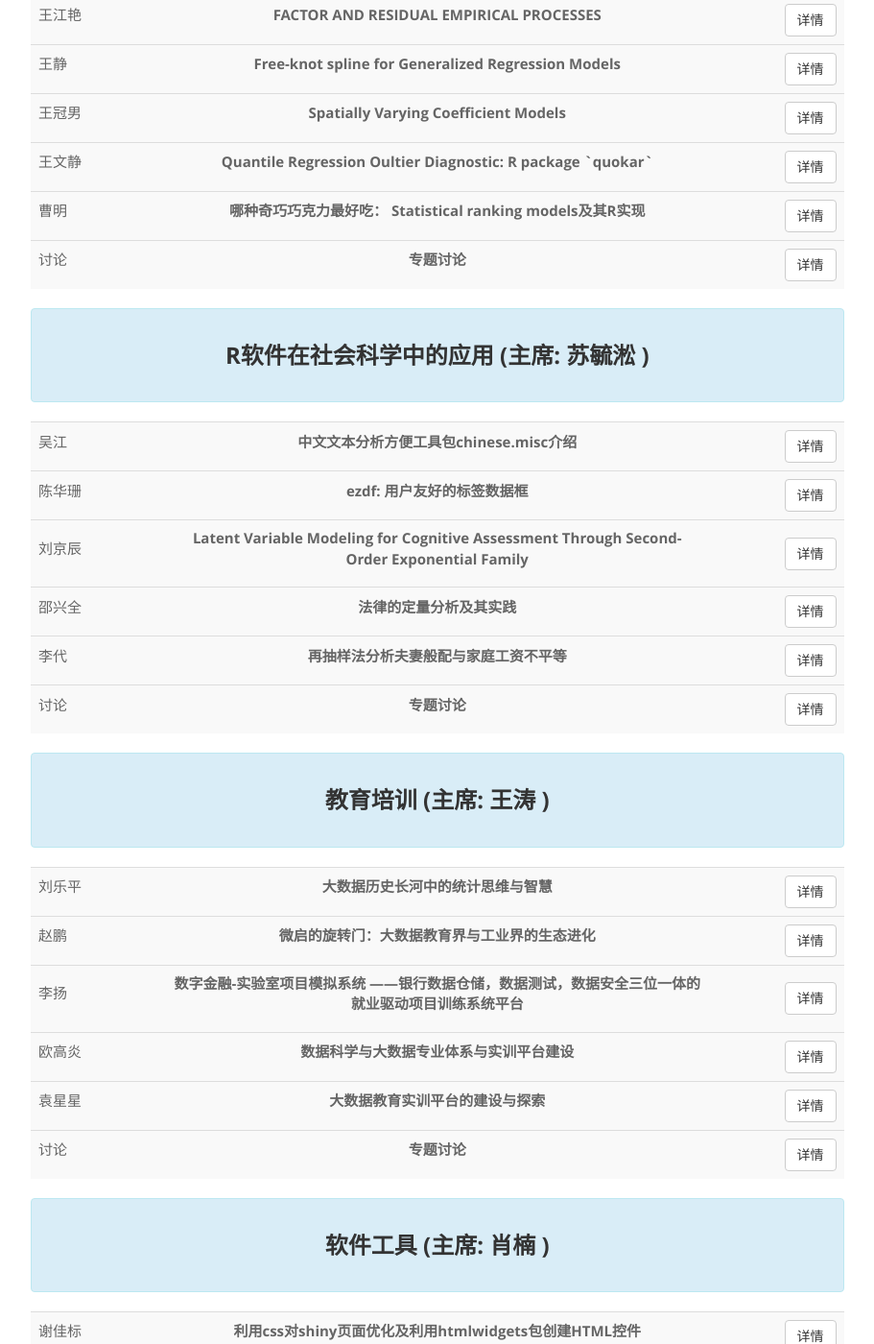
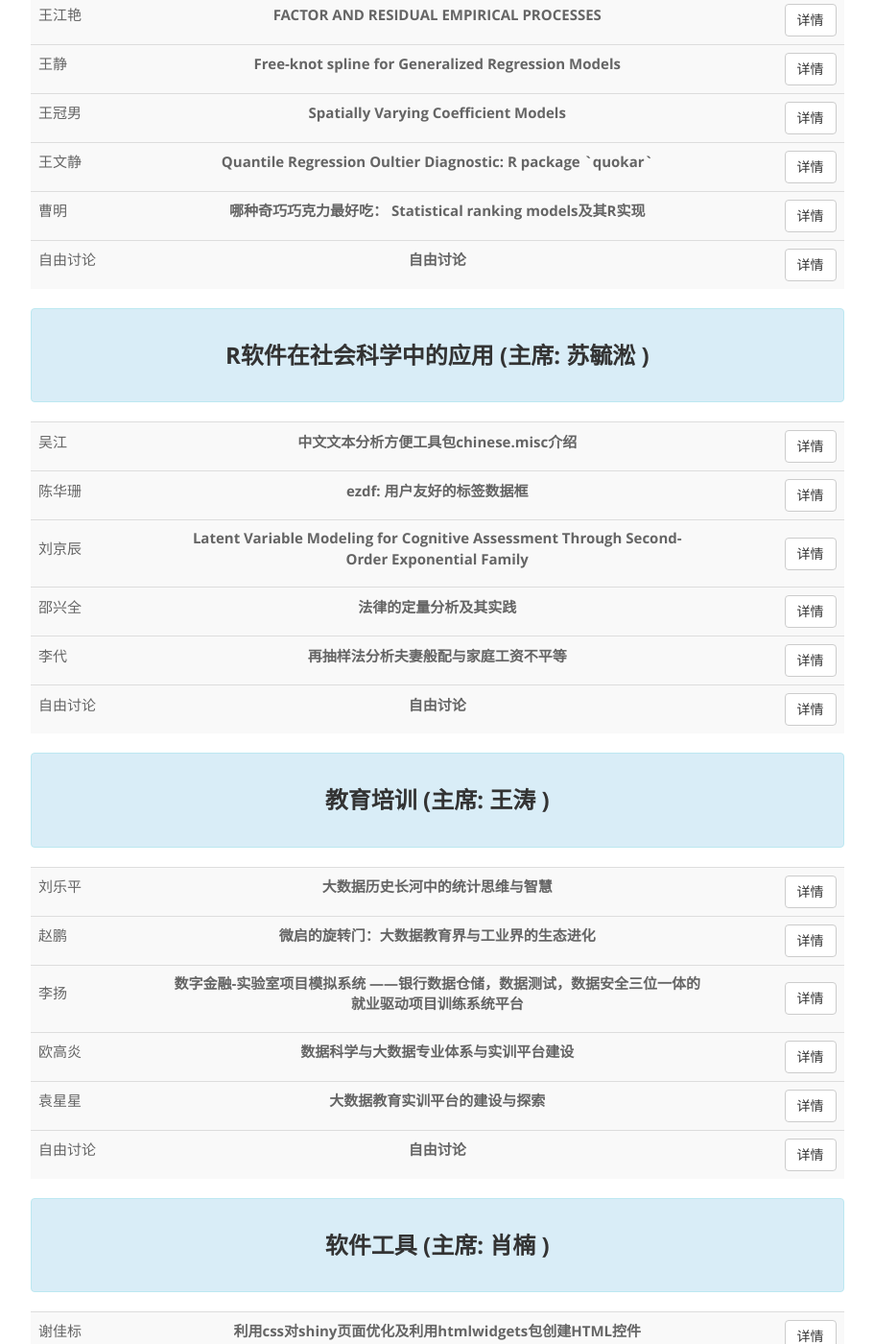
Before and after one commit to cosname/R-conference, a Jekyll site: the page built from bj2017/lectures.md, in a window 1280 px wide and 1400 px high, scrolled down 6818 px. Shown: the whole window at 96% size, without its empty margins (38-949 px from the left). Built offline with Jekyll 4.4.1, drawn with Linux system fonts in a browser that asks for light colours; some of the changed text lies outside the part shown.

Commit message:
Update lectures.md

```diff
--- a/bj2017/lectures.md
+++ b/bj2017/lectures.md
@@ -468,10 +468,10 @@
 
   <tr>
     <td class="col-md-2">
-    <p>讨论</p>
-    </td>
-    <td class="col-md-8">
-    <p class="text-center"><strong>专题讨论</strong></p>
+    <p>自由讨论</p>
+    </td>
+    <td class="col-md-8">
+    <p class="text-center"><strong>自由讨论</strong></p>
     </td>
     <td class="col-md-2">
     <button type="button" class="btn btn-default pull-right" data-toggle="collapse" href="#session-4-sub-5">详情</button>
@@ -479,8 +479,8 @@
   </tr>
   <tr class="collapse" id="session-4-sub-5">
     <td colspan="3">
-    <p><button type="button" class="btn btn-primary"><strong>摘要</strong></button> 专题讨论</p>
-    <p><button type="button" class="btn btn-info"><strong>演讲者</strong></button> 专题讨论</p>
+    <p><button type="button" class="btn btn-primary"><strong>摘要</strong></button> 自由讨论</p>
+    <p><button type="button" class="btn btn-info"><strong>演讲者</strong></button> 自由讨论</p>
     </td>
   </tr>
 
@@ -698,10 +698,10 @@
 
   <tr>
     <td class="col-md-2">
-    <p>讨论</p>
-    </td>
-    <td class="col-md-8">
-    <p class="text-center"><strong>专题讨论</strong></p>
+    <p>自由讨论</p>
+    </td>
+    <td class="col-md-8">
+    <p class="text-center"><strong>自由讨论</strong></p>
     </td>
     <td class="col-md-2">
     <button type="button" class="btn btn-default pull-right" data-toggle="collapse" href="#session-6-sub-6">详情</button>
@@ -709,8 +709,8 @@
   </tr>
   <tr class="collapse" id="session-6-sub-6">
     <td colspan="3">
-    <p><button type="button" class="btn btn-primary"><strong>摘要</strong></button> 专题讨论</p>
-    <p><button type="button" class="btn btn-info"><strong>演讲者</strong></button> 专题讨论</p>
+    <p><button type="button" class="btn btn-primary"><strong>摘要</strong></button> 自由讨论</p>
+    <p><button type="button" class="btn btn-info"><strong>演讲者</strong></button> 自由讨论</p>
     </td>
   </tr>
 
@@ -812,10 +812,10 @@
 
   <tr>
     <td class="col-md-2">
-    <p>讨论</p>
-    </td>
-    <td class="col-md-8">
-    <p class="text-center"><strong>专题讨论</strong></p>
+    <p>自由讨论</p>
+    </td>
+    <td class="col-md-8">
+    <p class="text-center"><strong>自由讨论</strong></p>
     </td>
     <td class="col-md-2">
     <button type="button" class="btn btn-default pull-right" data-toggle="collapse" href="#session-7-sub-6">详情</button>
@@ -823,8 +823,8 @@
   </tr>
   <tr class="collapse" id="session-7-sub-6">
     <td colspan="3">
-    <p><button type="button" class="btn btn-primary"><strong>摘要</strong></button> 专题讨论</p>
-    <p><button type="button" class="btn btn-info"><strong>演讲者</strong></button> 专题讨论</p>
+    <p><button type="button" class="btn btn-primary"><strong>摘要</strong></button> 自由讨论</p>
+    <p><button type="button" class="btn btn-info"><strong>演讲者</strong></button> 自由讨论</p>
     </td>
   </tr>
 
@@ -1136,10 +1136,10 @@
 
   <tr>
     <td class="col-md-2">
-    <p>讨论</p>
-    </td>
-    <td class="col-md-8">
-    <p class="text-center"><strong>专题讨论</strong></p>
+    <p>自由讨论</p>
+    </td>
+    <td class="col-md-8">
+    <p class="text-center"><strong>自由讨论</strong></p>
     </td>
     <td class="col-md-2">
     <button type="button" class="btn btn-default pull-right" data-toggle="collapse" href="#session-10-sub-5">详情</button>
@@ -1147,8 +1147,8 @@
   </tr>
   <tr class="collapse" id="session-10-sub-5">
     <td colspan="3">
-    <p><button type="button" class="btn btn-primary"><strong>摘要</strong></button> 专题讨论</p>
-    <p><button type="button" class="btn btn-info"><strong>演讲者</strong></button> 专题讨论</p>
+    <p><button type="button" class="btn btn-primary"><strong>摘要</strong></button> 自由讨论</p>
+    <p><button type="button" class="btn btn-info"><strong>演讲者</strong></button> 自由讨论</p>
     </td>
   </tr>
 
@@ -1250,10 +1250,10 @@
 
   <tr>
     <td class="col-md-2">
-    <p>讨论</p>
-    </td>
-    <td class="col-md-8">
-    <p class="text-center"><strong>专题讨论</strong></p>
+    <p>自由讨论</p>
+    </td>
+    <td class="col-md-8">
+    <p class="text-center"><strong>自由讨论</strong></p>
     </td>
     <td class="col-md-2">
     <button type="button" class="btn btn-default pull-right" data-toggle="collapse" href="#session-11-sub-6">详情</button>
@@ -1261,8 +1261,8 @@
   </tr>
   <tr class="collapse" id="session-11-sub-6">
     <td colspan="3">
-    <p><button type="button" class="btn btn-primary"><strong>摘要</strong></button> 专题讨论</p>
-    <p><button type="button" class="btn btn-info"><strong>演讲者</strong></button> 专题讨论</p>
+    <p><button type="button" class="btn btn-primary"><strong>摘要</strong></button> 自由讨论</p>
+    <p><button type="button" class="btn btn-info"><strong>演讲者</strong></button> 自由讨论</p>
     </td>
   </tr>
 
@@ -1688,10 +1688,10 @@
 
   <tr>
     <td class="col-md-2">
-    <p>讨论</p>
-    </td>
-    <td class="col-md-8">
-    <p class="text-center"><strong>专题讨论</strong></p>
+    <p>自由讨论</p>
+    </td>
+    <td class="col-md-8">
+    <p class="text-center"><strong>自由讨论</strong></p>
     </td>
     <td class="col-md-2">
     <button type="button" class="btn btn-default pull-right" data-toggle="collapse" href="#session-15-sub-6">详情</button>
@@ -1699,8 +1699,8 @@
   </tr>
   <tr class="collapse" id="session-15-sub-6">
     <td colspan="3">
-    <p><button type="button" class="btn btn-primary"><strong>摘要</strong></button> 专题讨论</p>
-    <p><button type="button" class="btn btn-info"><strong>演讲者</strong></button> 专题讨论</p>
+    <p><button type="button" class="btn btn-primary"><strong>摘要</strong></button> 自由讨论</p>
+    <p><button type="button" class="btn btn-info"><strong>演讲者</strong></button> 自由讨论</p>
     </td>
   </tr>
 
@@ -1802,10 +1802,10 @@
 
   <tr>
     <td class="col-md-2">
-    <p>讨论</p>
-    </td>
-    <td class="col-md-8">
-    <p class="text-center"><strong>专题讨论</strong></p>
+    <p>自由讨论</p>
+    </td>
+    <td class="col-md-8">
+    <p class="text-center"><strong>自由讨论</strong></p>
     </td>
     <td class="col-md-2">
     <button type="button" class="btn btn-default pull-right" data-toggle="collapse" href="#session-16-sub-6">详情</button>
@@ -1813,8 +1813,8 @@
   </tr>
   <tr class="collapse" id="session-16-sub-6">
     <td colspan="3">
-    <p><button type="button" class="btn btn-primary"><strong>摘要</strong></button> 专题讨论</p>
-    <p><button type="button" class="btn btn-info"><strong>演讲者</strong></button> 专题讨论</p>
+    <p><button type="button" class="btn btn-primary"><strong>摘要</strong></button> 自由讨论</p>
+    <p><button type="button" class="btn btn-info"><strong>演讲者</strong></button> 自由讨论</p>
     </td>
   </tr>
 
@@ -1916,10 +1916,10 @@
 
   <tr>
     <td class="col-md-2">
-    <p>讨论</p>
-    </td>
-    <td class="col-md-8">
-    <p class="text-center"><strong>专题讨论</strong></p>
+    <p>自由讨论</p>
+    </td>
+    <td class="col-md-8">
+    <p class="text-center"><strong>自由讨论</strong></p>
     </td>
     <td class="col-md-2">
     <button type="button" class="btn btn-default pull-right" data-toggle="collapse" href="#session-17-sub-6">详情</button>
@@ -1927,8 +1927,8 @@
   </tr>
   <tr class="collapse" id="session-17-sub-6">
     <td colspan="3">
-    <p><button type="button" class="btn btn-primary"><strong>摘要</strong></button> 专题讨论</p>
-    <p><button type="button" class="btn btn-info"><strong>演讲者</strong></button> 专题讨论</p>
+    <p><button type="button" class="btn btn-primary"><strong>摘要</strong></button> 自由讨论</p>
+    <p><button type="button" class="btn btn-info"><strong>演讲者</strong></button> 自由讨论</p>
     </td>
   </tr>
 
@@ -2012,10 +2012,10 @@
 
   <tr>
     <td class="col-md-2">
-    <p>讨论</p>
-    </td>
-    <td class="col-md-8">
-    <p class="text-center"><strong>专题讨论</strong></p>
+    <p>自由讨论</p>
+    </td>
+    <td class="col-md-8">
+    <p class="text-center"><strong>自由讨论</strong></p>
     </td>
     <td class="col-md-2">
     <button type="button" class="btn btn-default pull-right" data-toggle="collapse" href="#session-18-sub-5">详情</button>
@@ -2023,8 +2023,8 @@
   </tr>
   <tr class="collapse" id="session-18-sub-5">
     <td colspan="3">
-    <p><button type="button" class="btn btn-primary"><strong>摘要</strong></button> 专题讨论</p>
-    <p><button type="button" class="btn btn-info"><strong>演讲者</strong></button> 专题讨论</p>
+    <p><button type="button" class="btn btn-primary"><strong>摘要</strong></button> 自由讨论</p>
+    <p><button type="button" class="btn btn-info"><strong>演讲者</strong></button> 自由讨论</p>
     </td>
   </tr>
 
@@ -2108,10 +2108,10 @@
 
   <tr>
     <td class="col-md-2">
-    <p>讨论</p>
-    </td>
-    <td class="col-md-8">
-    <p class="text-center"><strong>专题讨论</strong></p>
+    <p>自由讨论</p>
+    </td>
+    <td class="col-md-8">
+    <p class="text-center"><strong>自由讨论</strong></p>
     </td>
     <td class="col-md-2">
     <button type="button" class="btn btn-default pull-right" data-toggle="collapse" href="#session-19-sub-5">详情</button>
@@ -2119,8 +2119,8 @@
   </tr>
   <tr class="collapse" id="session-19-sub-5">
     <td colspan="3">
-    <p><button type="button" class="btn btn-primary"><strong>摘要</strong></button> 专题讨论</p>
-    <p><button type="button" class="btn btn-info"><strong>演讲者</strong></button> 专题讨论</p>
+    <p><button type="button" class="btn btn-primary"><strong>摘要</strong></button> 自由讨论</p>
+    <p><button type="button" class="btn btn-info"><strong>演讲者</strong></button> 自由讨论</p>
     </td>
   </tr>
 
@@ -2222,10 +2222,10 @@
 
   <tr>
     <td class="col-md-2">
-    <p>讨论</p>
-    </td>
-    <td class="col-md-8">
-    <p class="text-center"><strong>专题讨论</strong></p>
+    <p>自由讨论</p>
+    </td>
+    <td class="col-md-8">
+    <p class="text-center"><strong>自由讨论</strong></p>
     </td>
     <td class="col-md-2">
     <button type="button" class="btn btn-default pull-right" data-toggle="collapse" href="#session-20-sub-6">详情</button>
@@ -2233,8 +2233,8 @@
   </tr>
   <tr class="collapse" id="session-20-sub-6">
     <td colspan="3">
-    <p><button type="button" class="btn btn-primary"><strong>摘要</strong></button> 专题讨论</p>
-    <p><button type="button" class="btn btn-info"><strong>演讲者</strong></button> 专题讨论</p>
+    <p><button type="button" class="btn btn-primary"><strong>摘要</strong></button> 自由讨论</p>
+    <p><button type="button" class="btn btn-info"><strong>演讲者</strong></button> 自由讨论</p>
     </td>
   </tr>
 
@@ -2336,10 +2336,10 @@
 
   <tr>
     <td class="col-md-2">
-    <p>讨论</p>
-    </td>
-    <td class="col-md-8">
-    <p class="text-center"><strong>专题讨论</strong></p>
+    <p>自由讨论</p>
+    </td>
+    <td class="col-md-8">
+    <p class="text-center"><strong>自由讨论</strong></p>
     </td>
     <td class="col-md-2">
     <button type="button" class="btn btn-default pull-right" data-toggle="collapse" href="#session-21-sub-6">详情</button>
@@ -2347,8 +2347,8 @@
   </tr>
   <tr class="collapse" id="session-21-sub-6">
     <td colspan="3">
-    <p><button type="button" class="btn btn-primary"><strong>摘要</strong></button> 专题讨论</p>
-    <p><button type="button" class="btn btn-info"><strong>演讲者</strong></button> 专题讨论</p>
+    <p><button type="button" class="btn btn-primary"><strong>摘要</strong></button> 自由讨论</p>
+    <p><button type="button" class="btn btn-info"><strong>演讲者</strong></button> 自由讨论</p>
     </td>
   </tr>
 
@@ -2436,10 +2436,10 @@
 
   <tr>
     <td class="col-md-2">
-    <p>讨论</p>
-    </td>
-    <td class="col-md-8">
-    <p class="text-center"><strong>专题讨论</strong></p>
+    <p>自由讨论</p>
+    </td>
+    <td class="col-md-8">
+    <p class="text-center"><strong>自由讨论</strong></p>
     </td>
     <td class="col-md-2">
     <button type="button" class="btn btn-default pull-right" data-toggle="collapse" href="#session-22-sub-5">详情</button>
@@ -2447,8 +2447,8 @@
   </tr>
   <tr class="collapse" id="session-22-sub-5">
     <td colspan="3">
-    <p><button type="button" class="btn btn-primary"><strong>摘要</strong></button> 专题讨论</p>
-    <p><button type="button" class="btn btn-info"><strong>演讲者</strong></button> 专题讨论</p>
+    <p><button type="button" class="btn btn-primary"><strong>摘要</strong></button> 自由讨论</p>
+    <p><button type="button" class="btn btn-info"><strong>演讲者</strong></button> 自由讨论</p>
     </td>
   </tr>
 
@@ -2532,10 +2532,10 @@
 
   <tr>
     <td class="col-md-2">
-    <p>讨论</p>
-    </td>
-    <td class="col-md-8">
-    <p class="text-center"><strong>专题讨论</strong></p>
+    <p>自由讨论</p>
+    </td>
+    <td class="col-md-8">
+    <p class="text-center"><strong>自由讨论</strong></p>
     </td>
     <td class="col-md-2">
     <button type="button" class="btn btn-default pull-right" data-toggle="collapse" href="#session-23-sub-5">详情</button>
@@ -2543,8 +2543,8 @@
   </tr>
   <tr class="collapse" id="session-23-sub-5">
     <td colspan="3">
-    <p><button type="button" class="btn btn-primary"><strong>摘要</strong></button> 专题讨论</p>
-    <p><button type="button" class="btn btn-info"><strong>演讲者</strong></button> 专题讨论</p>
+    <p><button type="button" class="btn btn-primary"><strong>摘要</strong></button> 自由讨论</p>
+    <p><button type="button" class="btn btn-info"><strong>演讲者</strong></button> 自由讨论</p>
     </td>
   </tr>
 
@@ -2646,10 +2646,10 @@
 
   <tr>
     <td class="col-md-2">
-    <p>讨论</p>
-    </td>
-    <td class="col-md-8">
-    <p class="text-center"><strong>专题讨论</strong></p>
+    <p>自由讨论</p>
+    </td>
+    <td class="col-md-8">
+    <p class="text-center"><strong>自由讨论</strong></p>
     </td>
     <td class="col-md-2">
     <button type="button" class="btn btn-default pull-right" data-toggle="collapse" href="#session-24-sub-6">详情</button>
@@ -2657,8 +2657,8 @@
   </tr>
   <tr class="collapse" id="session-24-sub-6">
     <td colspan="3">
-    <p><button type="button" class="btn btn-primary"><strong>摘要</strong></button> 专题讨论</p>
-    <p><button type="button" class="btn btn-info"><strong>演讲者</strong></button> 专题讨论</p>
+    <p><button type="button" class="btn btn-primary"><strong>摘要</strong></button> 自由讨论</p>
+    <p><button type="button" class="btn btn-info"><strong>演讲者</strong></button> 自由讨论</p>
     </td>
   </tr>
 
@@ -2771,10 +2771,10 @@
 
   <tr>
     <td class="col-md-2">
-    <p>讨论</p>
-    </td>
-    <td class="col-md-8">
-    <p class="text-center"><strong>专题讨论</strong></p>
+    <p>自由讨论</p>
+    </td>
+    <td class="col-md-8">
+    <p class="text-center"><strong>自由讨论</strong></p>
     </td>
     <td class="col-md-2">
     <button type="button" class="btn btn-default pull-right" data-toggle="collapse" href="#session-25-sub-6">详情</button>
@@ -2782,8 +2782,8 @@
   </tr>
   <tr class="collapse" id="session-25-sub-6">
     <td colspan="3">
-    <p><button type="button" class="btn btn-primary"><strong>摘要</strong></button> 专题讨论</p>
-    <p><button type="button" class="btn btn-info"><strong>演讲者</strong></button> 专题讨论</p>
+    <p><button type="button" class="btn btn-primary"><strong>摘要</strong></button> 自由讨论</p>
+    <p><button type="button" class="btn btn-info"><strong>演讲者</strong></button> 自由讨论</p>
     </td>
   </tr>
 
@@ -3228,10 +3228,10 @@
 
   <tr>
     <td class="col-md-2">
-    <p>讨论</p>
-    </td>
-    <td class="col-md-8">
-    <p class="text-center"><strong>专题讨论</strong></p>
+    <p>自由讨论</p>
+    </td>
+    <td class="col-md-8">
+    <p class="text-center"><strong>自由讨论</strong></p>
     </td>
     <td class="col-md-2">
     <button type="button" class="btn btn-default pull-right" data-toggle="collapse" href="#session-29-sub-6">详情</button>
@@ -3239,8 +3239,8 @@
   </tr>
   <tr class="collapse" id="session-29-sub-6">
     <td colspan="3">
-    <p><button type="button" class="btn btn-primary"><strong>摘要</strong></button> 专题讨论</p>
-    <p><button type="button" class="btn btn-info"><strong>演讲者</strong></button> 专题讨论</p>
+    <p><button type="button" class="btn btn-primary"><strong>摘要</strong></button> 自由讨论</p>
+    <p><button type="button" class="btn btn-info"><strong>演讲者</strong></button> 自由讨论</p>
     </td>
   </tr>
 
```
